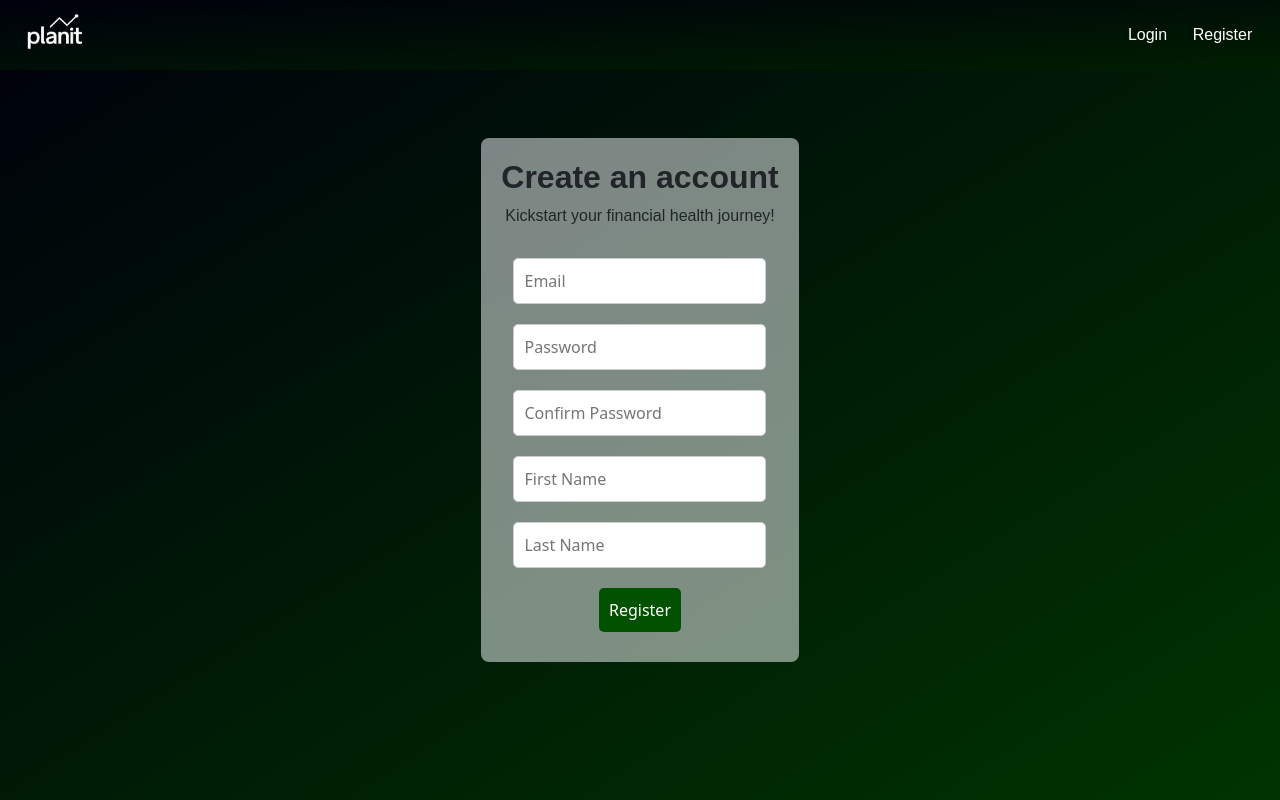
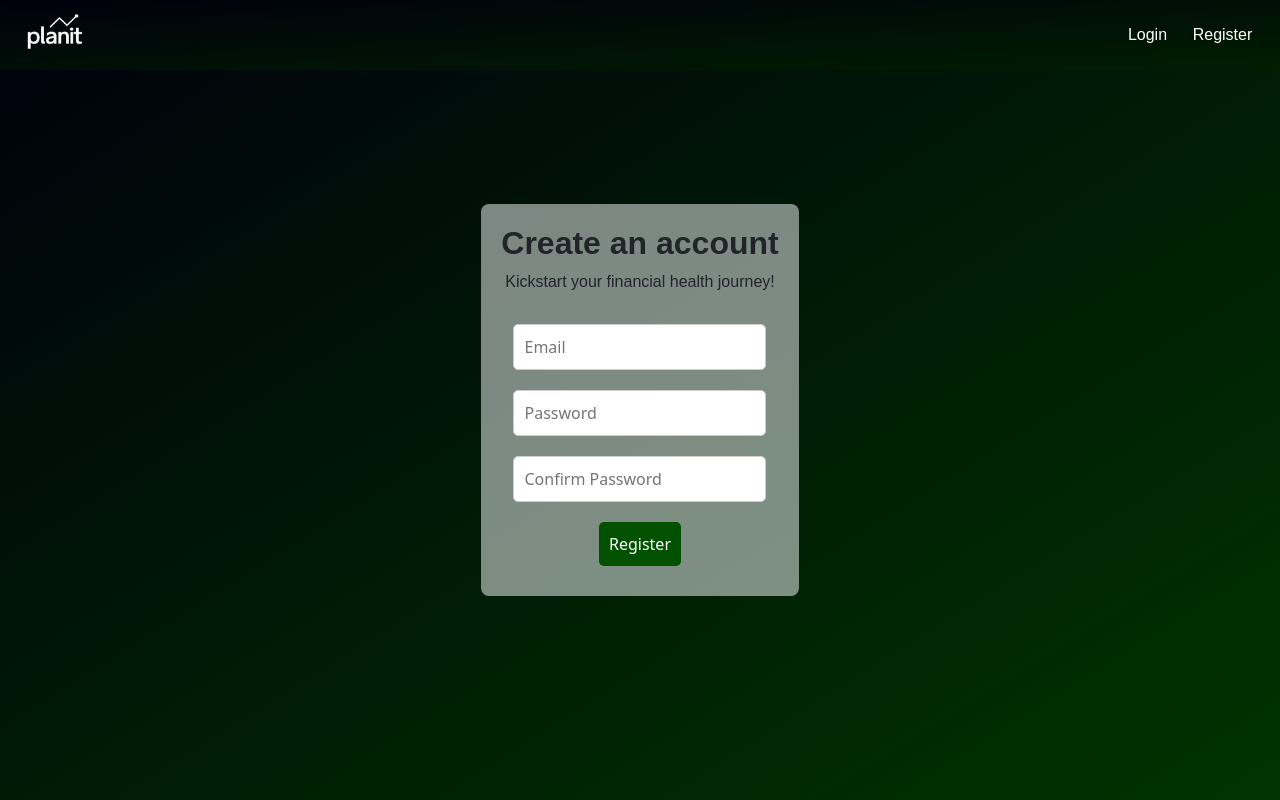
Before and after one commit to Jeffrey29207/PlanIT-Orbital, a React (Vite) app in the folder PlanIT-Front-End-React/: page /registration in a window 1280 px wide. Built offline with nearby package versions, Linux system fonts and the light colour scheme; what guardian-js would draw is missing.

Commit message:
Removed name inputs in registration form

```diff
--- a/PlanIT-Front-End-React/src/components/RegistrationPage/RegistrationPage.tsx
+++ b/PlanIT-Front-End-React/src/components/RegistrationPage/RegistrationPage.tsx
@@ -11,8 +11,6 @@
   const [email, setEmail] = useState("");
   const [password, setPassword] = useState("");
   const [confirmPassword, setConfirmPassword] = useState("");
-  const [firstName, setFirstName] = useState("");
-  const [lastName, setLastName] = useState("");
   const [message, setMessage] = useState("");
 
   const navigate = useNavigate();
@@ -35,13 +33,6 @@
       // Supabase function to register a new user
       email: email,
       password: password,
-      options: {
-        data: {
-          // Set the display name as a concatenation of first and last name
-          firstName: firstName,
-          lastName: lastName,
-        },
-      },
     });
 
     if (error) {
@@ -50,8 +41,6 @@
       setEmail("");
       setPassword("");
       setConfirmPassword("");
-      setFirstName("");
-      setLastName("");
       return;
     }
     if (data) {
@@ -60,8 +49,6 @@
       setEmail("");
       setPassword("");
       setConfirmPassword("");
-      setFirstName("");
-      setLastName("");
 
       const { user } = data;
 
@@ -103,18 +90,6 @@
             value={confirmPassword}
             onChange={(e) => setConfirmPassword(e.target.value)}
           />
-          <input
-            type="text"
-            placeholder="First Name"
-            value={firstName}
-            onChange={(e) => setFirstName(e.target.value.toUpperCase())}
-          />
-          <input
-            type="text"
-            placeholder="Last Name"
-            value={lastName}
-            onChange={(e) => setLastName(e.target.value.toUpperCase())}
-          />
           <button type="submit">Register</button>
         </form>
       </div>
```
